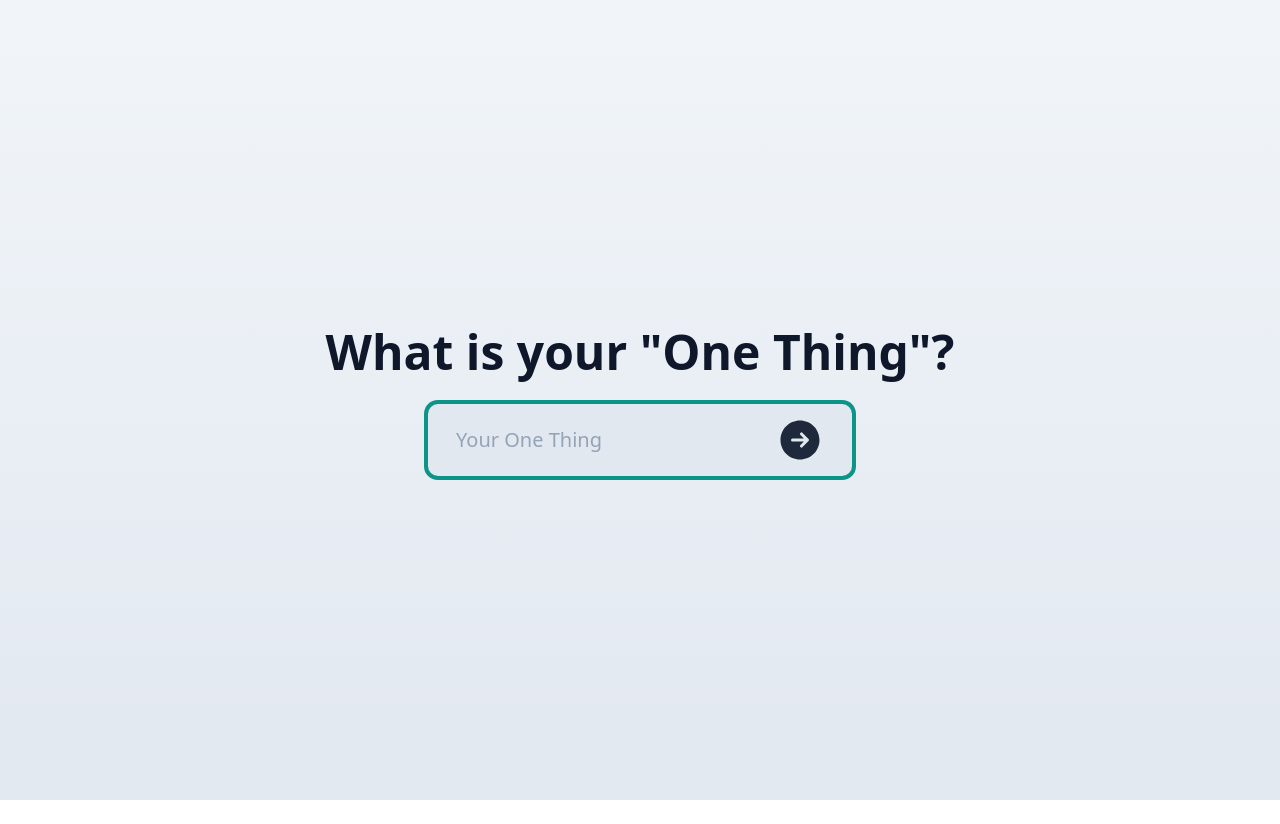
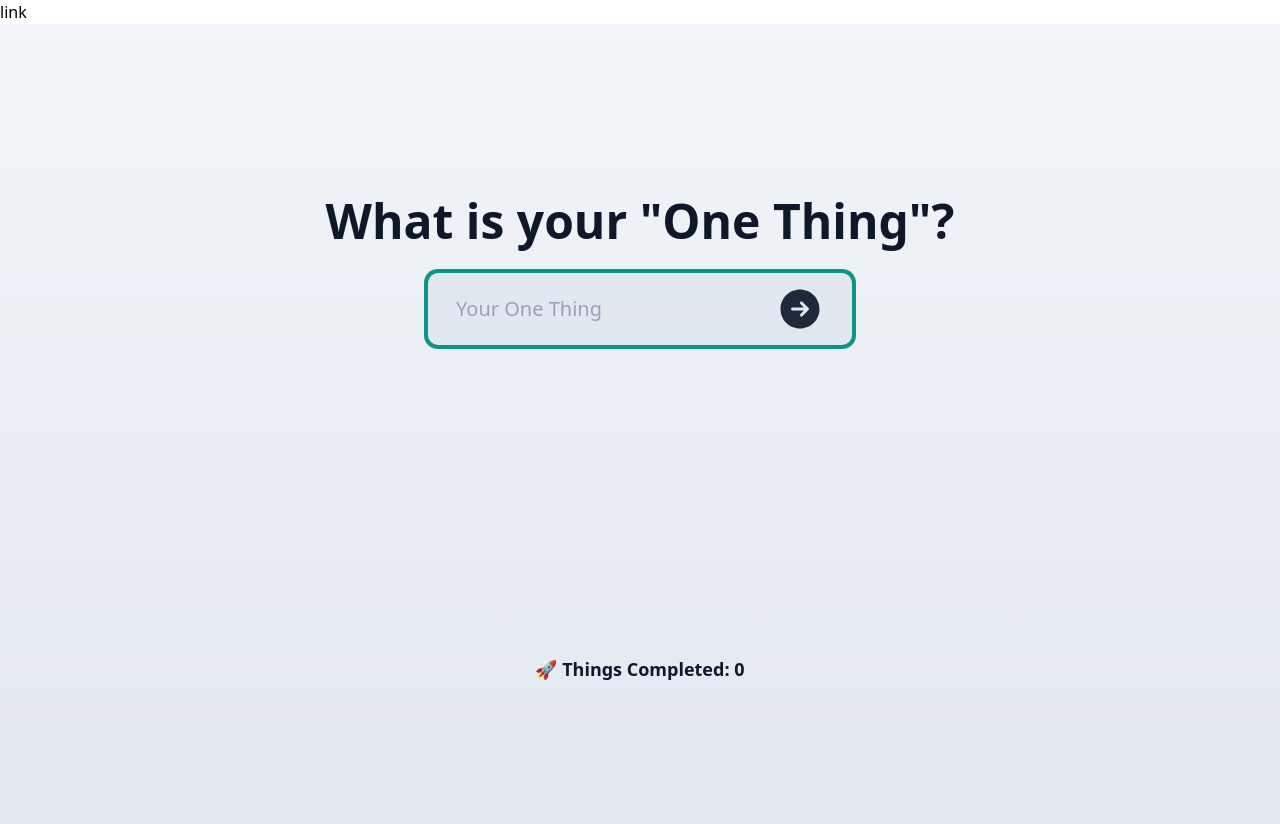
Before and after one commit to Psypher1/one-thing, a React (Vite) app: page / in a window 1280 px wide. Before the commit the page ends 800 px from the top, so only its background shows below. Built offline with nearby package versions, Linux system fonts and the light colour scheme; what js-confetti would draw is missing.

Commit message:
added things count,updated logo

```diff
--- a/index.html
+++ b/index.html
@@ -2,7 +2,8 @@
 <html lang="en">
   <head>
     <meta charset="UTF-8" />
-    <link rel="icon" type="image/svg+xml" href="/vite.svg" />
+    <link rel="icon" type="image/svg+xml" href="/logo.png" />
+    link
     <meta name="viewport" content="width=device-width, initial-scale=1.0" />
     <title>One Thing</title>
   </head>
--- a/src/App.jsx
+++ b/src/App.jsx
@@ -26,6 +26,7 @@ function getSuccessMessage() {
 function App() {
   const [thing, setThing] = useState("");
   const [isCompleted, setIsCompleted] = useState(true);
+  const [numberOfThings, setNumberOfThings] = useState(0);
 
   const handleSubmit = (event) => {
     event.preventDefault();
@@ -42,6 +43,7 @@ function App() {
     await jsConfetti.addConfetti();
     event.target.removeAttribute("disabled");
     setThing("");
+    setNumberOfThings(numberOfThings + 1);
     setIsCompleted(true);
   };
 
@@ -58,6 +60,9 @@ function App() {
           <OneThing thing={thing} handleCompletedThing={handleCompletedThing} />
         )}
       </div>
+      <p className="text-lg font-semibold">
+        🚀 Things Completed: {numberOfThings}
+      </p>
     </main>
   );
 }
```
